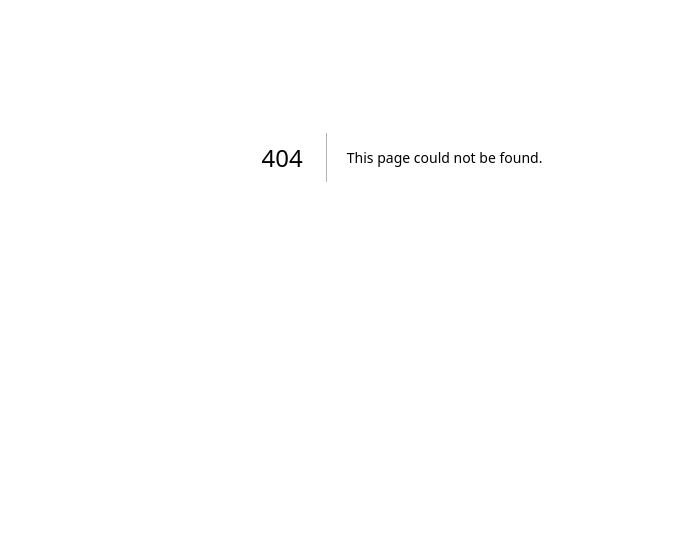
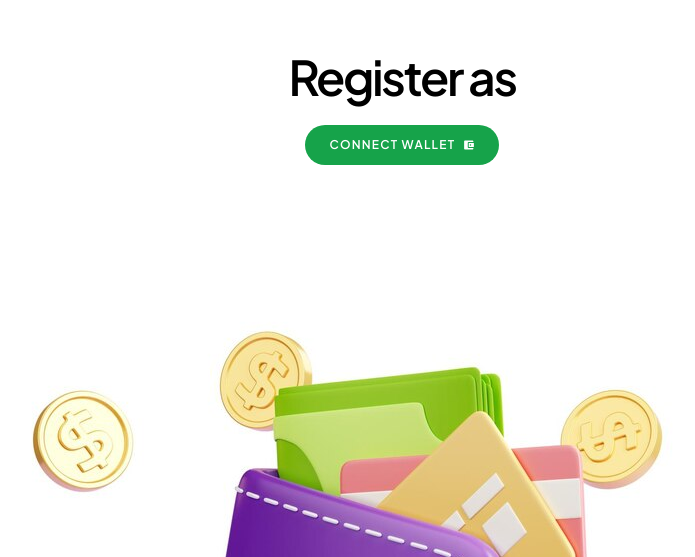
Before and after one commit to hariprasd/phoenix-ethindia23, a Next.js app: page /register in a window 1280 px wide. Before the commit this address had no page. Shown: the part 243-800 px from the top of the page, without its empty margins (238-933 px from the left). Built offline with nearby package versions, Linux system fonts and the light colour scheme.

Commit message:
added registerform

```diff
--- a/src/app/components/hero.jsx
+++ b/src/app/components/hero.jsx
@@ -111,7 +111,9 @@ export default function HeroSection() {
 
                 <Link
                     className="pri-btn md:text-lg font-medium mt-8 md:mt-16 px-8 block w-fit mx-auto"
-                    href={"#"}
+                    href={`/register?${
+                        type === "user" ? "type=user" : "type=enterprise"
+                    }`}
                 >
                     {currentChoice[1].cta}
                 </Link>
--- /dev/null
+++ b/src/app/dashboard/page.jsx
@@ -0,0 +1,7 @@
+export default function Dashboard() {
+    return (
+        <section>
+            <h1>Dashboard</h1>
+        </section>
+    );
+}
--- /dev/null
+++ b/src/app/register/page.jsx
@@ -0,0 +1,41 @@
+"use client";
+import Image from "next/image";
+import { useSearchParams } from "next/navigation";
+import wallet from "../../assets/wallet.png";
+import { IoMdWallet } from "react-icons/io";
+import { useState } from "react";
+import RegisterForm from "./register-user";
+export default function Register() {
+    const searchParams = useSearchParams();
+    const type = searchParams.get("type");
+
+    const [isConnected, setIsConnected] = useState(false);
+
+    return (
+        <section>
+            {isConnected ? (
+                <div>
+                    <RegisterForm />
+                </div>
+            ) : (
+                <div className="flex relative overflow-hidden h-screen w-screen justify-center items-center flex-col">
+                    <h1 className="text-5xl tracking-tighter -mt-24">
+                        Register as {type && type}
+                    </h1>
+                    <button
+                        onClick={() => setIsConnected(true)}
+                        className=" pri-btn mx-auto w-fit block mt-6"
+                    >
+                        {" "}
+                        Connect Wallet{" "}
+                        <IoMdWallet className="inline ml-1 mb-0.5" />
+                    </button>
+                    <Image
+                        className="z-[-99] fixed -bottom-1/2 centerh"
+                        src={wallet}
+                    />
+                </div>
+            )}
+        </section>
+    );
+}
--- /dev/null
+++ b/src/app/register/register-user.jsx
@@ -0,0 +1,49 @@
+import Link from "next/link";
+
+export default function RegisterForm() {
+    const ipStyle = ` border border-gray-400/30 outline-none rounded-md my-2 p-2 px-3 w-full`;
+    return (
+        <>
+            <div className="flex bg-blue-50  flex-col min-h-screen w-screen justify-center items-center">
+                <h1 className="text-2xl">Register</h1>
+                <form className="flex p-8 mt-6 flex-col w-11/12 md:w-4/6 lg:w-1/3 gap-3 rounded-xl drop-shadow-lg bg-white">
+                    <label>
+                        <span>Name</span>
+                        <input
+                            placeholder="John Doe"
+                            className={ipStyle}
+                            type="text"
+                            name="name"
+                        />
+                    </label>
+                    <label>
+                        <span>Email</span>
+                        <input
+                            placeholder="hello@world.com"
+                            className={ipStyle}
+                            type="email"
+                            name="email"
+                            pattern="[^\s@]+@[^\s@]+\.[^\s@]+"
+                        />
+                    </label>
+                    <label>
+                        <span>Mobile</span>
+                        <input
+                            placeholder="9876543210"
+                            className={ipStyle}
+                            type="number"
+                            name="number"
+                        />
+                    </label>
+                    <Link
+                        href={"/dashboard"}
+                        type="submit"
+                        className="bg-zinc-700 mt-4 text-base text-white rounded-md p-3 px-5"
+                    >
+                        Submit
+                    </Link>
+                </form>
+            </div>
+        </>
+    );
+}
```
Also changed, not shown: src/assets/wallet.png (added).
